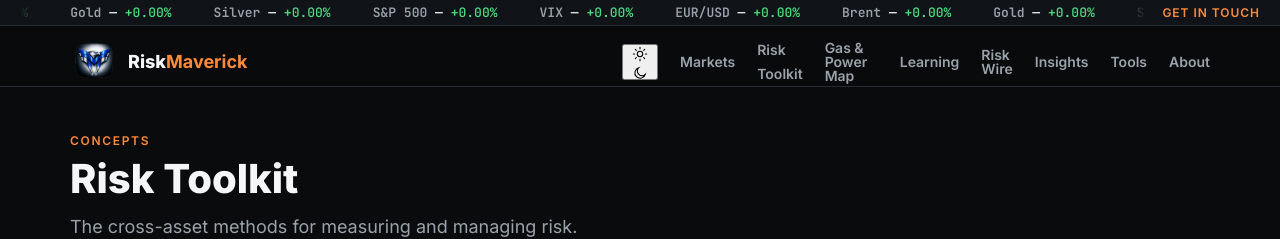
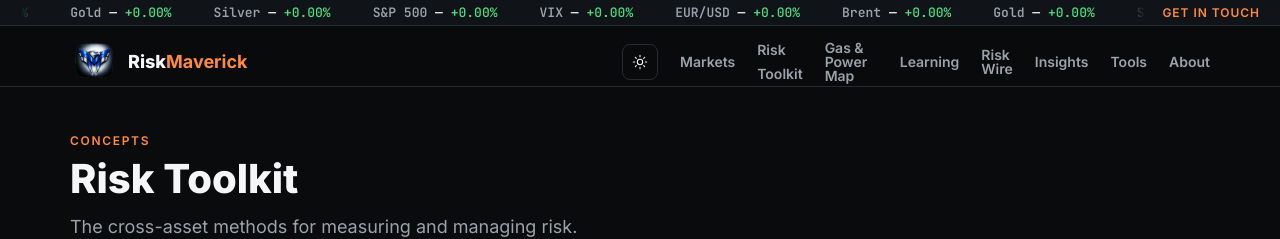
Before and after one commit to maverickrocx/RiskMaverick, a Jekyll site: the page built from toolkit/index.html, in a window 1280 px wide. Shown: the top 239 px of the page. Built offline with Jekyll 4.4.1, drawn with Linux system fonts in a browser that asks for light colours.

Commit message:
fix(theme): style toggle icon visibility and button chrome

```diff
--- a/assets/css/site.css
+++ b/assets/css/site.css
@@ -305,6 +305,13 @@ footer{border-top:1px solid var(--border);margin-top:4rem;background:var(--bg-el
 .nav-item:hover .mega{display:grid;} .mega a{display:flex;align-items:center;gap:8px;padding:8px 10px;border-radius:var(--r-chip);color:var(--ink-muted);text-decoration:none;font:500 13px/1.2 Inter,sans-serif;} .mega a:hover{background:var(--surface-2);color:var(--ink);}
 .nav-act{display:flex;align-items:center;gap:10px;justify-self:end;}
 .nav-toggle{display:none;background:none;border:0;color:var(--ink);font-size:22px;cursor:pointer;}
+.icon-btn{display:grid;place-items:center;background:transparent;border:1px solid var(--border);border-radius:var(--r);color:var(--ink);cursor:pointer;}
+.icon-btn:hover{border-color:var(--accent);color:var(--accent-text);}
+.icon-btn svg{width:18px;height:18px;}
+.ico-sun{display:block;}
+[data-theme="light"] .ico-sun{display:none;}
+.ico-moon{display:none;}
+[data-theme="light"] .ico-moon{display:block;}
 .nav-act .icon-btn{width:36px;height:36px;}
 .nav-act .icon-btn svg{width:16px;height:16px;}
 @media(max-width:820px){
```
